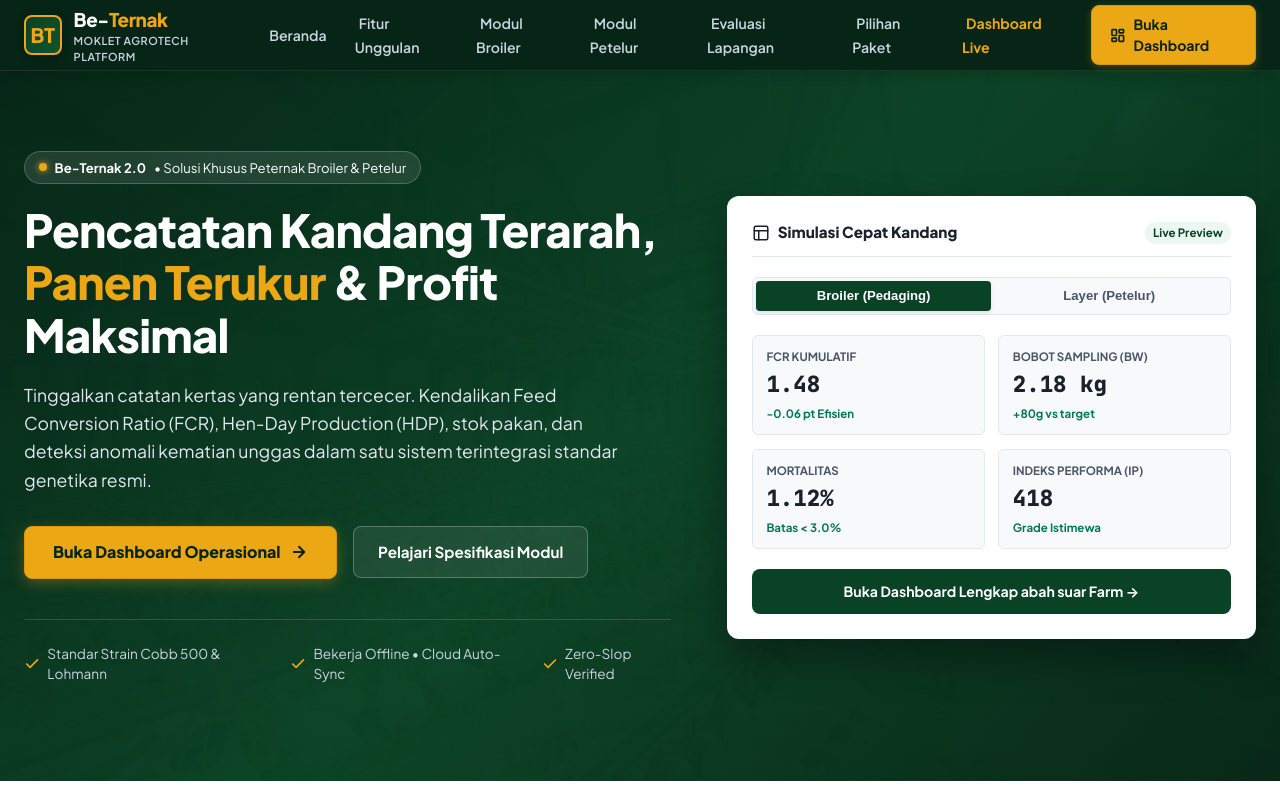
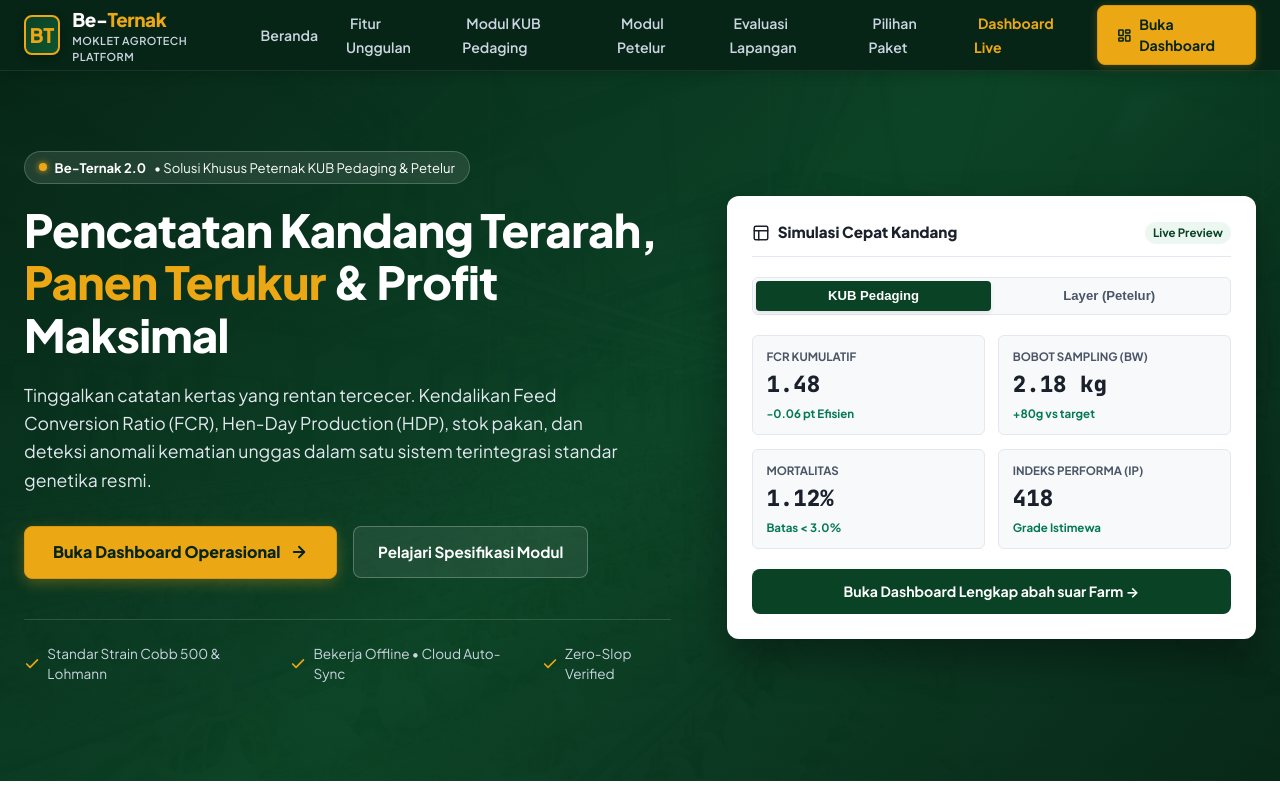
Before and after one commit to chusni-moklet/brmp-ternak, a plain HTML site: page index.html in a window 1280 px wide. Shown: the top 800 px of the page. Drawn offline with Linux system fonts and the light colour scheme.

Commit message:
refactor: ganti penamaan Broiler menjadi KUB Pedaging di seluruh antarmuka dan modul

```diff
--- a/data.js
+++ b/data.js
@@ -1,7 +1,7 @@
 /**
  * data.js - Data Model & Benchmark Standar Peternakan
  * Be-Ternak / Moklet Sistem Manajemen Unggas Terpadu
- * Standard: Cobb 500 (Broiler) & Lohmann Brown (Layer)
+ * Standard: KUB Pedaging & Lohmann Brown (Layer)
  */
 
 const FARM_DATA = {
@@ -16,16 +16,16 @@
       role: "Pemilik Kandang",
       status: "Online"
     },
-    activeBlock: "Blok A - Closed House (10.000 Ekor)",
+    activeBlock: "Blok A - Kandang KUB Pedaging (10.000 Ekor)",
     blocks: [
-      { id: "BLOK-A", name: "Blok A - Closed House (10.000 Ekor)", type: "broiler", capacity: 10000 },
+      { id: "BLOK-A", name: "Blok A - Kandang KUB Pedaging (10.000 Ekor)", type: "broiler", capacity: 10000 },
       { id: "BLOK-B", name: "Blok B - Semi-Modern Baterai (10.000 Ekor)", type: "layer", capacity: 10000 }
     ]
   },
 
-  // 1. Modul Broiler (Pedaging)
+  // 1. Modul KUB Pedaging
   broiler: {
-    strain: "Cobb 500",
+    strain: "KUB Pedaging",
     chickInDate: "2026-09-14",
     currentAgeDays: 33,
     initialPopulation: 10000,
--- a/index.html
+++ b/index.html
@@ -3,7 +3,7 @@
 <head>
   <meta charset="UTF-8">
   <meta name="viewport" content="width=device-width, initial-scale=1.0">
-  <title>Be-Ternak — Platform Manajemen Peternakan Ayam KUB Pedaging Broiler &amp; Petelur Presisi</title>
+  <title>Be-Ternak — Platform Manajemen Peternakan Ayam KUB Pedaging &amp; Petelur Presisi</title>
   <meta name="description" content="Platform software manajemen peternakan unggas terpadu untuk ayam broiler (pedaging) dan layer (petelur). Kontrol FCR, Hen-Day Production, stok pakan, dan mortalitas secara presisi.">
 
   <!-- Typography: Plus Jakarta Sans & JetBrains Mono -->
@@ -35,7 +35,7 @@
         <ul class="site-nav-links">
           <li><a href="#beranda">Beranda</a></li>
           <li><a href="#fitur">Fitur Unggulan</a></li>
-          <li><a href="#modul-broiler">Modul Broiler</a></li>
+          <li><a href="#modul-broiler">Modul KUB Pedaging</a></li>
           <li><a href="#modul-layer">Modul Petelur</a></li>
           <li><a href="#evaluasi">Evaluasi Lapangan</a></li>
           <li><a href="#harga">Pilihan Paket</a></li>
@@ -65,7 +65,7 @@
       <ul class="mobile-nav-list">
         <li><a href="#beranda" class="mobile-nav-link">Beranda</a></li>
         <li><a href="#fitur" class="mobile-nav-link">Fitur Unggulan</a></li>
-        <li><a href="#modul-broiler" class="mobile-nav-link">Modul Broiler</a></li>
+        <li><a href="#modul-broiler" class="mobile-nav-link">Modul KUB Pedaging</a></li>
         <li><a href="#modul-layer" class="mobile-nav-link">Modul Petelur</a></li>
         <li><a href="#evaluasi" class="mobile-nav-link">Evaluasi Lapangan</a></li>
         <li><a href="#harga" class="mobile-nav-link">Pilihan Paket</a></li>
@@ -94,7 +94,7 @@
       <div class="hero-content">
         <div class="hero-badge-pill">
           <span class="dot"></span>
-          <strong>Be-Ternak 2.0</strong> &bull; Solusi Khusus Peternak Broiler &amp; Petelur
+          <strong>Be-Ternak 2.0</strong> &bull; Solusi Khusus Peternak KUB Pedaging &amp; Petelur
         </div>
 
         <h1 class="hero-headline">
@@ -144,7 +144,7 @@
 
           <!-- Tab Switcher inside Hero -->
           <div class="sim-switcher" role="tablist">
-            <button type="button" class="sim-tab active" id="simTabBroiler">Broiler (Pedaging)</button>
+            <button type="button" class="sim-tab active" id="simTabBroiler">KUB Pedaging</button>
             <button type="button" class="sim-tab" id="simTabLayer">Layer (Petelur)</button>
           </div>
 
@@ -200,7 +200,7 @@
           <div class="feature-icon-wrapper">
             <svg width="24" height="24" viewBox="0 0 24 24" fill="none" stroke="currentColor" stroke-width="2" stroke-linecap="round" stroke-linejoin="round" aria-hidden="true"><polyline points="23 6 13.5 15.5 8.5 10.5 1 18"/><polyline points="17 6 23 6 23 12"/></svg>
           </div>
-          <h3>Tracking Broiler Presisi</h3>
+          <h3>Tracking KUB Pedaging Presisi</h3>
           <p>Hitung Feed Conversion Ratio (FCR) harian &amp; kumulatif otomatis dari konsumsi pakan vs bobot sampling ayam hidup.</p>
           <div class="feature-highlight-meta">
             <span>FCR Otomatis &bull; Standar Cobb 500</span>
@@ -247,7 +247,7 @@
   </section>
 
   <!-- ======================================================================
-       4. Split Feature 1: Modul Ayam Broiler (Pedaging)
+       4. Split Feature 1: Modul Ayam KUB Pedaging
        ====================================================================== -->
   <section class="split-section bg-light" id="modul-broiler">
     <div class="section-container">
@@ -256,7 +256,7 @@
         <!-- Media Column -->
         <div class="split-media-col">
           <div class="split-media-card">
-            <img src="assets/broiler.jpg" alt="Ayam Broiler Sehat di Kandang Modern Closed House">
+            <img src="assets/broiler.jpg" alt="Ayam KUB Pedaging Sehat di Kandang Modern">
             <div class="floating-kpi-badge">
               <div class="badge-metric-col">
                 <span class="badge-label">FCR Kumulatif Realtime</span>
@@ -272,7 +272,7 @@
 
         <!-- Content Column -->
         <div class="split-content">
-          <span class="section-tag">Modul Khusus Ayam Broiler</span>
+          <span class="section-tag">Modul Khusus Ayam KUB Pedaging</span>
           <h2>Kalkulasi FCR Presisi, Kontrol Deplesi &amp; Bonus Kemitraan Maksimal</h2>
           <p class="lead-text">
             Siklus ayam pedaging berlangsung cepat (30-35 hari). Selisih 0.05 poin pada FCR dapat menentukan apakah Anda mengantongi untung belasan juta atau menelan kerugian pakan.
@@ -311,7 +311,7 @@
           </div>
 
           <a href="#dashboard" class="btn-primary-action" id="btnGoToBroiler">
-            <span>Buka Dashboard Operasional Broiler</span>
+            <span>Buka Dashboard Operasional KUB Pedaging</span>
             <svg width="16" height="16" viewBox="0 0 24 24" fill="none" stroke="currentColor" stroke-width="2.5" stroke-linecap="round" stroke-linejoin="round" aria-hidden="true"><path d="M5 12h14"/><path d="m12 5 7 7-7 7"/></svg>
           </a>
         </div>
@@ -414,7 +414,7 @@
             <div class="author-avatar-text">AS</div>
             <div>
               <div class="author-name">abah suar</div>
-              <div class="author-farm">Pemilik Kandang Broiler 20.000 Ekor &bull; Pasuruan</div>
+              <div class="author-farm">Pemilik Kandang KUB Pedaging 20.000 Ekor &bull; Pasuruan</div>
             </div>
           </div>
         </article>
@@ -440,7 +440,7 @@
             <div class="author-avatar-text">HW</div>
             <div>
               <div class="author-name">Bpk. Hendra Wijaya</div>
-              <div class="author-farm">Closed House Broiler 30.000 Ekor &bull; Sukabumi</div>
+              <div class="author-farm">Kandang KUB Pedaging 30.000 Ekor &bull; Sukabumi</div>
             </div>
           </div>
         </article>
@@ -478,7 +478,7 @@
               </li>
               <li>
                 <svg width="16" height="16" viewBox="0 0 24 24" fill="none" stroke="currentColor" stroke-width="2.5" stroke-linecap="round" stroke-linejoin="round" aria-hidden="true"><polyline points="20 6 9 17 4 12"/></svg>
-                <span>Pencatatan Broiler atau Layer</span>
+                <span>Pencatatan KUB Pedaging atau Layer</span>
               </li>
               <li>
                 <svg width="16" height="16" viewBox="0 0 24 24" fill="none" stroke="currentColor" stroke-width="2.5" stroke-linecap="round" stroke-linejoin="round" aria-hidden="true"><polyline points="20 6 9 17 4 12"/></svg>
@@ -511,7 +511,7 @@
               </li>
               <li>
                 <svg width="16" height="16" viewBox="0 0 24 24" fill="none" stroke="currentColor" stroke-width="2.5" stroke-linecap="round" stroke-linejoin="round" aria-hidden="true"><polyline points="20 6 9 17 4 12"/></svg>
-                <span>Modul Broiler &amp; Petelur Sekaligus</span>
+                <span>Modul KUB Pedaging &amp; Petelur Sekaligus</span>
               </li>
               <li>
                 <svg width="16" height="16" viewBox="0 0 24 24" fill="none" stroke="currentColor" stroke-width="2.5" stroke-linecap="round" stroke-linejoin="round" aria-hidden="true"><polyline points="20 6 9 17 4 12"/></svg>
@@ -583,7 +583,7 @@
   </section>
 
   <!-- ======================================================================
-       9. LIVE OPERATIONAL DASHBOARD SECTION (2 Main Menus: Broiler & Petelur)
+       9. LIVE OPERATIONAL DASHBOARD SECTION (2 Main Menus: KUB Pedaging & Petelur)
        ====================================================================== -->
   <section class="dashboard-live-section" id="dashboard" aria-label="Dashboard Operasional Langsung">
     <div class="section-container">
@@ -604,7 +604,7 @@
         <nav class="menu-switcher-nav" role="tablist" aria-label="Menu Utama Peternakan">
           <button type="button" class="menu-tab-btn active" id="tabBtnBroiler" role="tab" aria-selected="true" aria-controls="panelBroiler">
             <svg class="menu-icon" width="18" height="18" viewBox="0 0 24 24" fill="none" stroke="currentColor" stroke-width="2" stroke-linecap="round" stroke-linejoin="round" aria-hidden="true"><polyline points="22 7 13.5 15.5 8.5 10.5 2 17"/><polyline points="16 7 22 7 22 13"/></svg>
-            <span>Broiler (Pedaging)</span>
+            <span>KUB Pedaging</span>
             <span class="menu-badge">Hari 33</span>
           </button>
           <button type="button" class="menu-tab-btn" id="tabBtnLayer" role="tab" aria-selected="false" aria-controls="panelLayer">
@@ -625,7 +625,7 @@
         <div class="filter-action-bar">
           <label for="blockSelect" class="visually-hidden" style="position: absolute; width: 1px; height: 1px; margin: -1px; overflow: hidden; clip: rect(0,0,0,0);">Pilih Blok Kandang</label>
           <select class="select-filter" id="blockSelect" title="Pilih Blok Kandang">
-            <option value="BLOK-A" selected>Blok A - Closed House (10.000 Ekor)</option>
+            <option value="BLOK-A" selected>Blok A - Kandang KUB Pedaging (10.000 Ekor)</option>
             <option value="BLOK-B">Blok B - Semi-Modern Baterai (10.000 Ekor)</option>
             <option value="ALL">Semua Blok (20.000 Ekor)</option>
           </select>
@@ -794,7 +794,7 @@
         <article class="table-card">
           <div class="table-header">
             <div class="table-title-group">
-              <h3>Riwayat Pencatatan Harian (Recording Kandang Broiler)</h3>
+              <h3>Riwayat Pencatatan Harian (Recording Kandang KUB Pedaging)</h3>
               <p>Data konsumsi pakan, deplesi, dan pertambahan bobot harian.</p>
             </div>
             <button type="button" class="btn-primary-action" id="btnRecordBroilerBottom" onclick="window.appOpenRecordingModal && window.appOpenRecordingModal('broiler')">
@@ -1028,14 +1028,14 @@
     <div class="footer-grid">
       <div class="footer-col">
         <h4>Be-Ternak (Moklet)</h4>
-        <p>Platform software manajemen peternakan unggas terdepan di Indonesia. Membantu peternak Broiler dan Layer mengotomatiskan pencatatan kandang, mengontrol FCR, dan mendongkrak profitabilitas panen.</p>
+        <p>Platform software manajemen peternakan unggas terdepan di Indonesia. Membantu peternak KUB Pedaging dan Layer mengotomatiskan pencatatan kandang, mengontrol FCR, dan mendongkrak profitabilitas panen.</p>
         <p style="color: #FCD34D; font-weight: 700;">Standar Keamanan Data Agribisnis Terenkripsi</p>
       </div>
 
       <div class="footer-col">
         <h4>Modul Produk</h4>
         <ul class="footer-links">
-          <li><a href="#modul-broiler">Modul Ayam Broiler (Pedaging)</a></li>
+          <li><a href="#modul-broiler">Modul Ayam KUB Pedaging</a></li>
           <li><a href="#modul-layer">Modul Ayam Petelur (Layer)</a></li>
           <li><a href="#dashboard">Telemetri Sensor IoT</a></li>
           <li><a href="#dashboard">Recording Harian Lapangan</a></li>
@@ -1084,7 +1084,7 @@
     <div class="modal-module-switcher">
       <button type="button" class="modal-tab-btn active" id="modalTabBroiler" onclick="window.appSetModalModule && window.appSetModalModule('broiler')">
         <svg width="16" height="16" viewBox="0 0 24 24" fill="none" stroke="currentColor" stroke-width="2.5" stroke-linecap="round" stroke-linejoin="round" aria-hidden="true"><polyline points="22 7 13.5 15.5 8.5 10.5 2 17"/><polyline points="16 7 22 7 22 13"/></svg>
-        <span>Modul Broiler</span>
+        <span>Modul KUB Pedaging</span>
       </button>
       <button type="button" class="modal-tab-btn" id="modalTabLayer" onclick="window.appSetModalModule && window.appSetModalModule('layer')">
         <svg width="16" height="16" viewBox="0 0 24 24" fill="none" stroke="currentColor" stroke-width="2.5" stroke-linecap="round" stroke-linejoin="round" aria-hidden="true"><circle cx="12" cy="13" r="8"/><path d="M12 2v3"/><path d="M12 21v1"/></svg>
@@ -1174,9 +1174,9 @@
 
   <!-- Mobile Bottom Navigation & Action Bar -->
   <aside class="mobile-bottom-bar" id="mobileBottomBar" aria-label="Navigasi Cepat Mobile">
-    <button type="button" class="bottom-bar-btn active" id="mbarBtnBroiler" onclick="window.appSwitchModule && window.appSwitchModule('broiler')" aria-label="Beralih ke Modul Broiler">
+    <button type="button" class="bottom-bar-btn active" id="mbarBtnBroiler" onclick="window.appSwitchModule && window.appSwitchModule('broiler')" aria-label="Beralih ke Modul KUB Pedaging">
       <svg width="20" height="20" viewBox="0 0 24 24" fill="none" stroke="currentColor" stroke-width="2" stroke-linecap="round" stroke-linejoin="round" aria-hidden="true"><polyline points="22 7 13.5 15.5 8.5 10.5 2 17"/><polyline points="16 7 22 7 22 13"/></svg>
-      <span>Broiler</span>
+      <span>KUB Pedaging</span>
     </button>
     <button type="button" class="bottom-bar-action" id="mbarBtnRecord" onclick="window.appOpenRecordingModal && window.appOpenRecordingModal()" aria-label="Catat Data Harian Baru">
       <div class="bottom-bar-action-icon">
@@ -1194,7 +1194,7 @@
   <div class="toast-container" id="toastContainer" aria-live="polite" aria-atomic="true"></div>
 
   <!-- Scripts -->
-  <script src="data.js?v=2.5"></script>
-  <script src="app.js?v=2.5"></script>
+  <script src="data.js?v=2.6"></script>
+  <script src="app.js?v=2.6"></script>
 </body>
 </html>
```
Also changed, not shown: app.js (+5 -5 lines), 1 other file.
